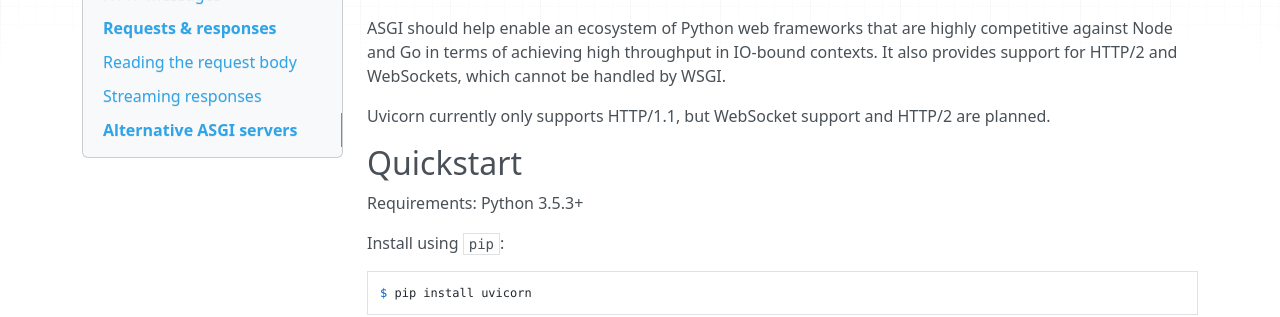
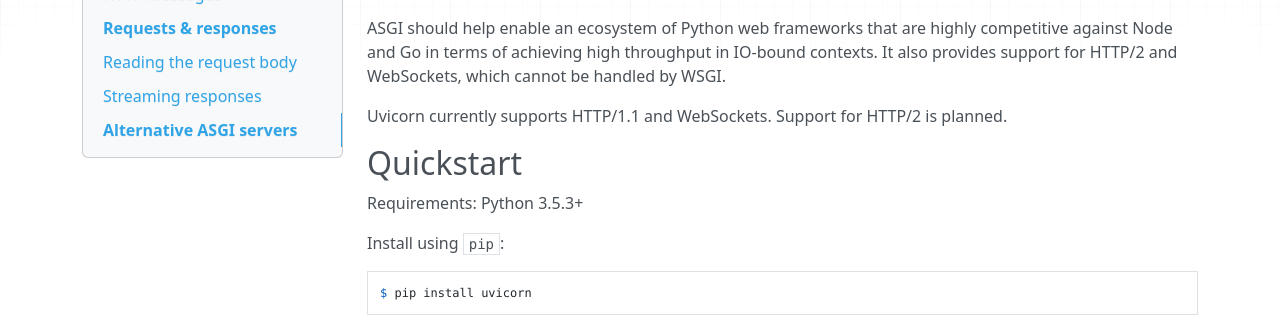
Before and after one commit to encode/uvicorn, an MkDocs documentation site: the page built from docs/index.md, in a window 1280 px wide and 900 px high. Shown: the part 246-563 px from the top of the window. Built offline with MkDocs 1.6.1, drawn with Linux system fonts in a browser that asks for light colours; nearby versions of some CDN libraries; old or Windows-style settings are respelled for this version of MkDocs.

Commit message:
Add WebSockets support

```diff
--- a/docs/index.md
+++ b/docs/index.md
@@ -10,7 +10,7 @@
 and Go in terms of achieving high throughput in IO-bound contexts. It also provides support for HTTP/2 and
 WebSockets, which cannot be handled by WSGI.
 
-Uvicorn currently only supports HTTP/1.1, but WebSocket support and HTTP/2 are planned.
+Uvicorn currently supports HTTP/1.1 and WebSockets. Support for HTTP/2 is planned.
 
 ## Quickstart
 
--- a/uvicorn/__init__.py
+++ b/uvicorn/__init__.py
@@ -1,4 +1,4 @@
 from uvicorn.run import run
 
-__version__ = '0.1.0'
+__version__ = '0.1.1'
 __all__ = ['run']
```
